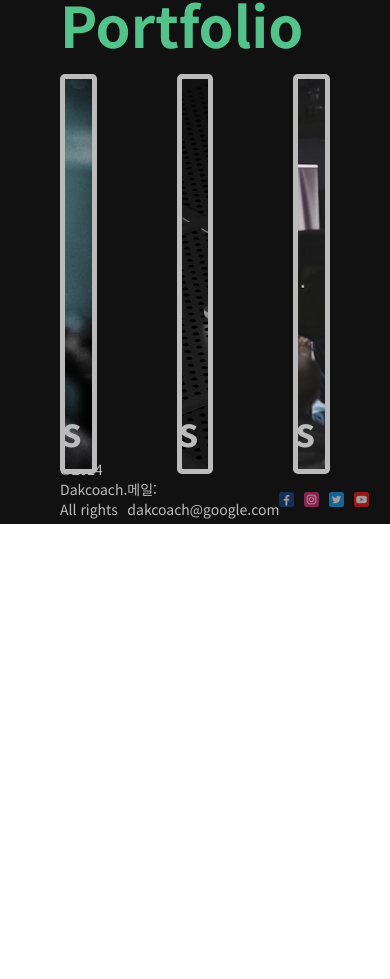
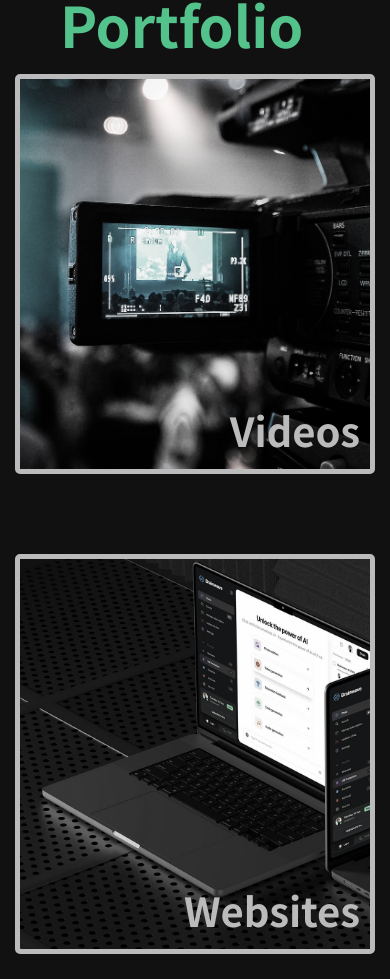
Before and after one commit to motionco/dakcoach, a Next.js app: page /portfolio in a window 390 px wide. Shown: the part 589-1568 px from the top of the page. Before the commit the page ends 1113 px from the top, so only its background shows below. Built offline with nearby package versions, Linux system fonts and the light colour scheme; no server answers.

Commit message:
oauth edit

```diff
--- a/src/app/portfolio/page.jsx
+++ b/src/app/portfolio/page.jsx
@@ -9,7 +9,6 @@ const Portfolio = () => {
       <Imgbar />
       <div className={styles.container}>
         <h1 className={styles.mainTitle}>My Works & Portfolio</h1>
-        {/* <h className={styles.selectTitle}>원하는 갤러리를 선택하세요</h> */}
         <div className={styles.items}>
           <Link href="/portfolio/videos" className={styles.item}>
             <span className={styles.title}>Videos</span>
--- a/src/app/portfolio/page.module.css
+++ b/src/app/portfolio/page.module.css
@@ -72,3 +72,10 @@
 .item:hover .title {
   color: #53c28b;
 }
+
+@media (max-width: 768px) {
+  .items {
+    flex-direction: column;
+    align-items: center;
+  }
+}
--- a/src/components/AuthProvider/AuthProvider.jsx
+++ b/src/components/AuthProvider/AuthProvider.jsx
@@ -4,7 +4,7 @@ import { SessionProvider } from "next-auth/react";
 import React from "react";
 
 const AuthProvider = ({ children }) => {
-  return <SessionProvider>{children}</SessionProvider>;
+  return <SessionProvider basePath="/api/auth">{children}</SessionProvider>;
 };
 
 export default AuthProvider;
```
